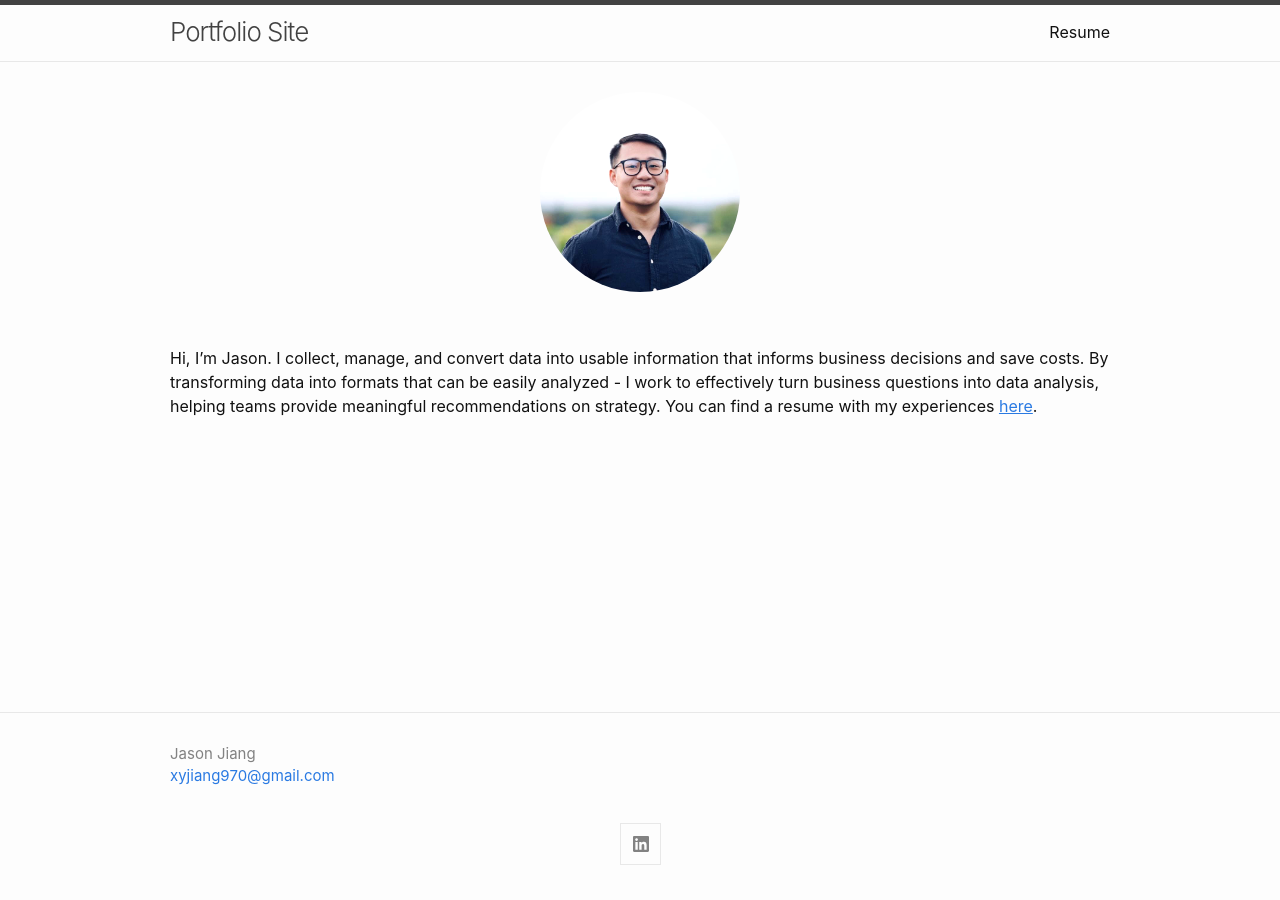
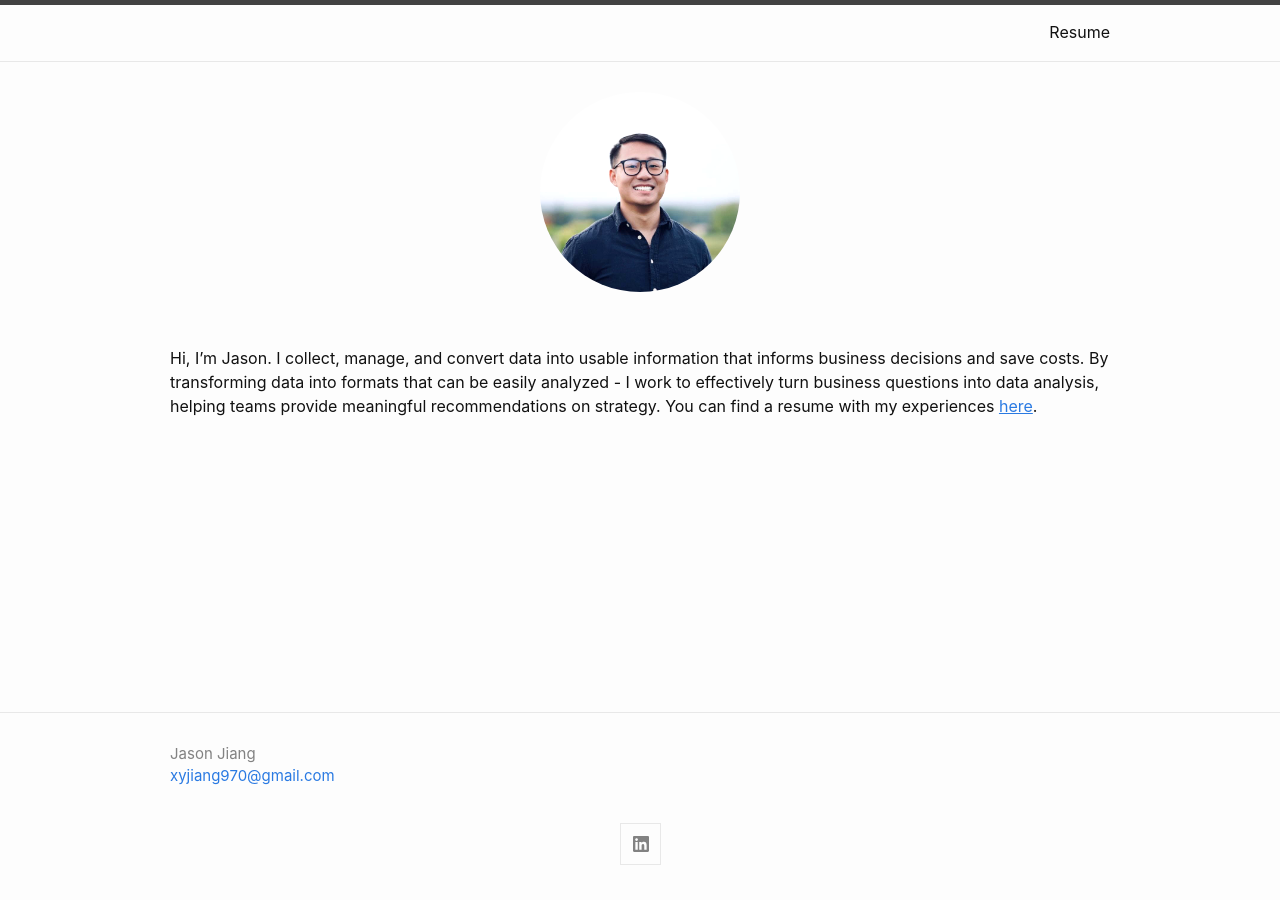
Before and after one commit to xyjiang970/xyjiang970.github.io, a Jekyll site: the page built from index.md, in a window 1280 px wide. Built offline with Jekyll 4.4.1, drawn with Linux system fonts in a browser that asks for light colours.

Commit message:
Update _config.yml

```diff
--- a/_config.yml
+++ b/_config.yml
@@ -1,4 +1,4 @@
-title: Portfolio Site
+title: #Portfolio Site
 author:
   name: Jason Jiang
   email: xyjiang970@gmail.com
```
